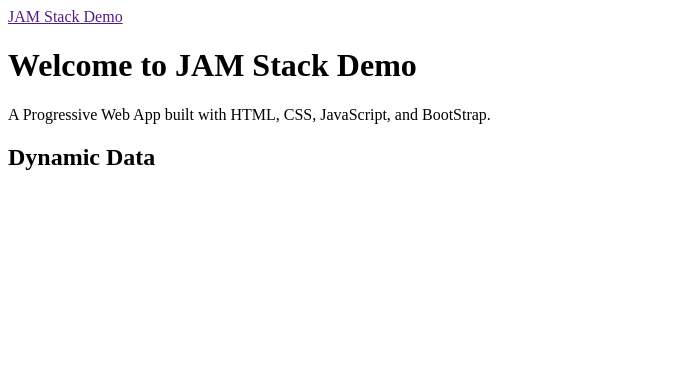
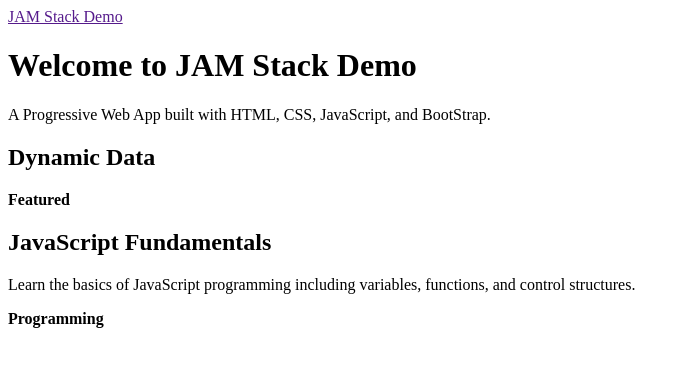
Before and after one commit to leblance7/E10_s_cards, a website: page E10_s_cards/index.html in a window 1280 px wide. Shown: the whole page, without its empty margins (0-690 px from the left). Drawn offline with Linux system fonts and the light colour scheme.

Commit message:
More editing in vim, completeing the first flashcard in html. 1) Start making in website a week and restart at the end of every week.

```diff
--- a/E10_s_cards/index.html
+++ b/E10_s_cards/index.html
@@ -32,15 +32,24 @@
 <!-- =======__nav end__================== -->
 
 <!-- ======== flash card container ===================== -->
+
 <h2>Dynamic Data</h2>
-<div class = "row mt-4">
-    <div class = "col-12">
-        <div>
-            </div>
-            <div>
-            </div>
-        </div>
-    </div>
+<!-- flash_card #1 JavaScript Programming -->
+<div class = "row mt-4"> <!-- 3rd outter layer div -->
+        <div class = "col-12"> <!-- 2 inner layer div -->
+                <span class = "primary_button"><b>Featured</b></span>
+                <div><!-- 1st layer -->
+                    <h2>JavaScript Fundamentals</h2>
+                    <p>Learn the basics of JavaScript programming
+                    including variables, functions, and control
+                    structures.</p>
+                </div><!-- end, 1st layer -->
+            <!-- Add en element to this so the text is in bold
+                    for buttons. -->
+                    <span class = "secondary_button"><b>Programming</b>
+                        </span>
+        </div><!-- 2nd layer END -->
+</div><!-- 3rd layer End -->
         </div><!-- Javascript Fundamentals -->
         <div></div><!-- HTML5 Sematic Elements -->
         <div></div><!-- CSS Grid Layout -->
```
